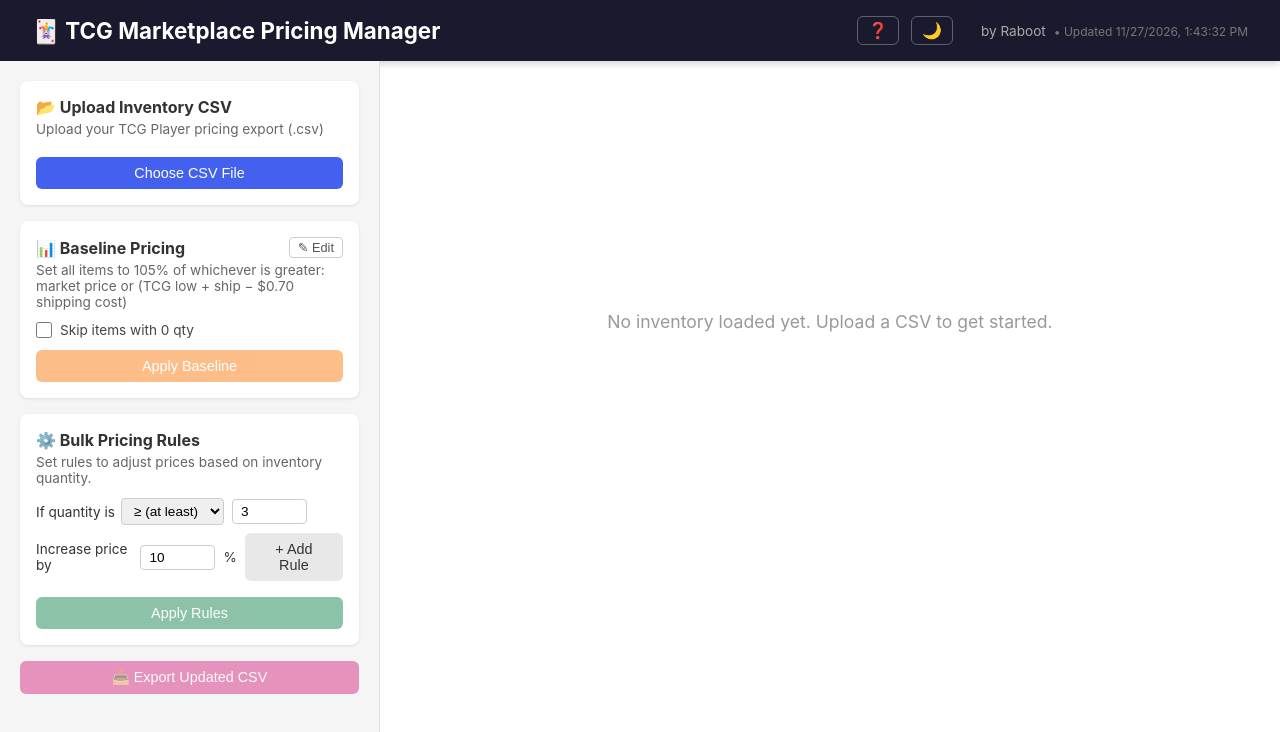
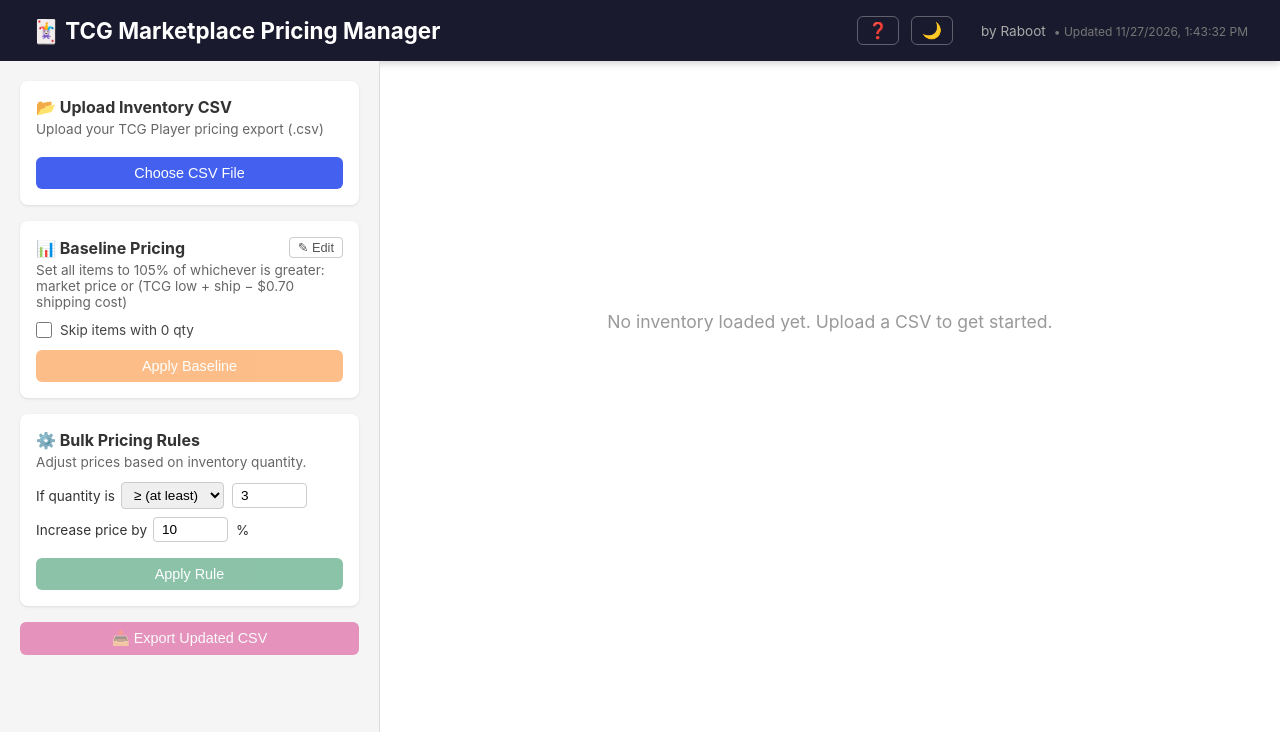
Before and after one commit to dzollan/MarketplaceManager, a React (Vite) app in the folder frontend/: page / in a window 1280 px wide. Shown: the top 732 px of the page. Built offline with nearby package versions, Linux system fonts and the light colour scheme.

Commit message:
Simplify bulk pricing rules to single rule

```diff
--- a/frontend/src/App.jsx
+++ b/frontend/src/App.jsx
@@ -7,7 +7,6 @@ import './App.css'
 
 function App() {
   const [inventory, setInventory] = useState([])
-  const [rules, setRules] = useState([])
   const [loading, setLoading] = useState(false)
   const [error, setError] = useState('')
   const [viewMode, setViewMode] = useState('table') // kept for backwards compat, only table is used
@@ -47,18 +46,18 @@ function App() {
     }
   }, [inventory, baselinePercent, baselineShip, ignoreZeroQty])
 
-  const applyRules = useCallback(() => {
+  const applyRules = useCallback((ruleList) => {
     setLoading(true)
     setError('')
     try {
-      const updated = doRules(inventory, rules, ignoreZeroQty)
+      const updated = doRules(inventory, ruleList, ignoreZeroQty)
       setInventory(updated)
     } catch (err) {
       setError(err.message)
     } finally {
       setLoading(false)
     }
-  }, [inventory, rules, ignoreZeroQty])
+  }, [inventory, ignoreZeroQty])
 
   const handleExport = () => {
     exportCSV(inventory)
@@ -142,8 +141,6 @@ function App() {
             </button>
           </div>
           <PricingRules
-            rules={rules}
-            setRules={setRules}
             onApply={applyRules}
             canApply={inventory.length > 0}
             disabled={loading}
--- a/frontend/src/components/PricingRules.jsx
+++ b/frontend/src/components/PricingRules.jsx
@@ -1,23 +1,19 @@
 import { useState } from 'react'
 
-export default function PricingRules({ rules, setRules, onApply, canApply, disabled }) {
+export default function PricingRules({ onApply, canApply, disabled }) {
   const [quantity, setQuantity] = useState(3)
   const [operator, setOperator] = useState('gte')
   const [percent, setPercent] = useState(10)
 
-  const addRule = () => {
-    const newRule = { condition: 'quantity', operator, value: Number(quantity), percent: Number(percent) }
-    setRules([...rules, newRule])
-  }
-
-  const removeRule = (index) => {
-    setRules(rules.filter((_, i) => i !== index))
+  const apply = () => {
+    const rule = { condition: 'quantity', operator, value: Number(quantity), percent: Number(percent) }
+    onApply([rule])
   }
 
   return (
     <div className="card">
       <h2>⚙️ Bulk Pricing Rules</h2>
-      <p className="card-desc">Set rules to adjust prices based on inventory quantity.</p>
+      <p className="card-desc">Adjust prices based on inventory quantity.</p>
 
       <div className="rule-builder">
         <div className="form-row">
@@ -53,27 +49,15 @@ export default function PricingRules({ rules, setRules, onApply, canApply, disab
             />
           </label>
           <label>%</label>
-          <button className="btn btn-secondary" onClick={addRule}>+ Add Rule</button>
         </div>
       </div>
 
-      {rules.length > 0 && (
-        <div className="rules-list">
-          {rules.map((rule, i) => (
-            <div key={i} className="rule-item">
-              <span>Qty {rule.operator === 'gte' ? '≥' : rule.operator === 'lte' ? '≤' : '='} {rule.value} → Increase by {rule.percent}%</span>
-              <button className="btn-remove" onClick={() => removeRule(i)}>✕</button>
-            </div>
-          ))}
-        </div>
-      )}
-
       <button
         className="btn btn-apply"
-        onClick={onApply}
-        disabled={!canApply || rules.length === 0 || disabled}
+        onClick={apply}
+        disabled={!canApply || disabled}
       >
-        Apply Rules
+        Apply Rule
       </button>
     </div>
   )
```
